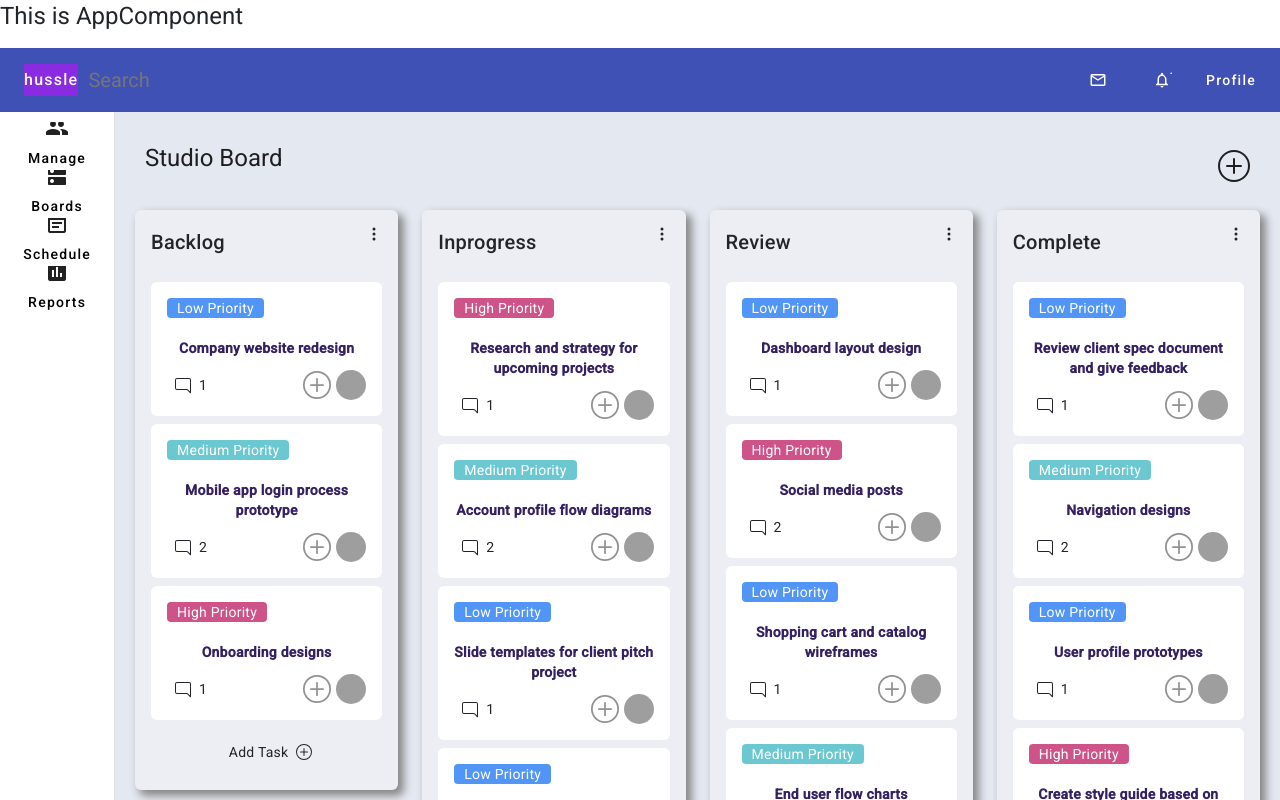
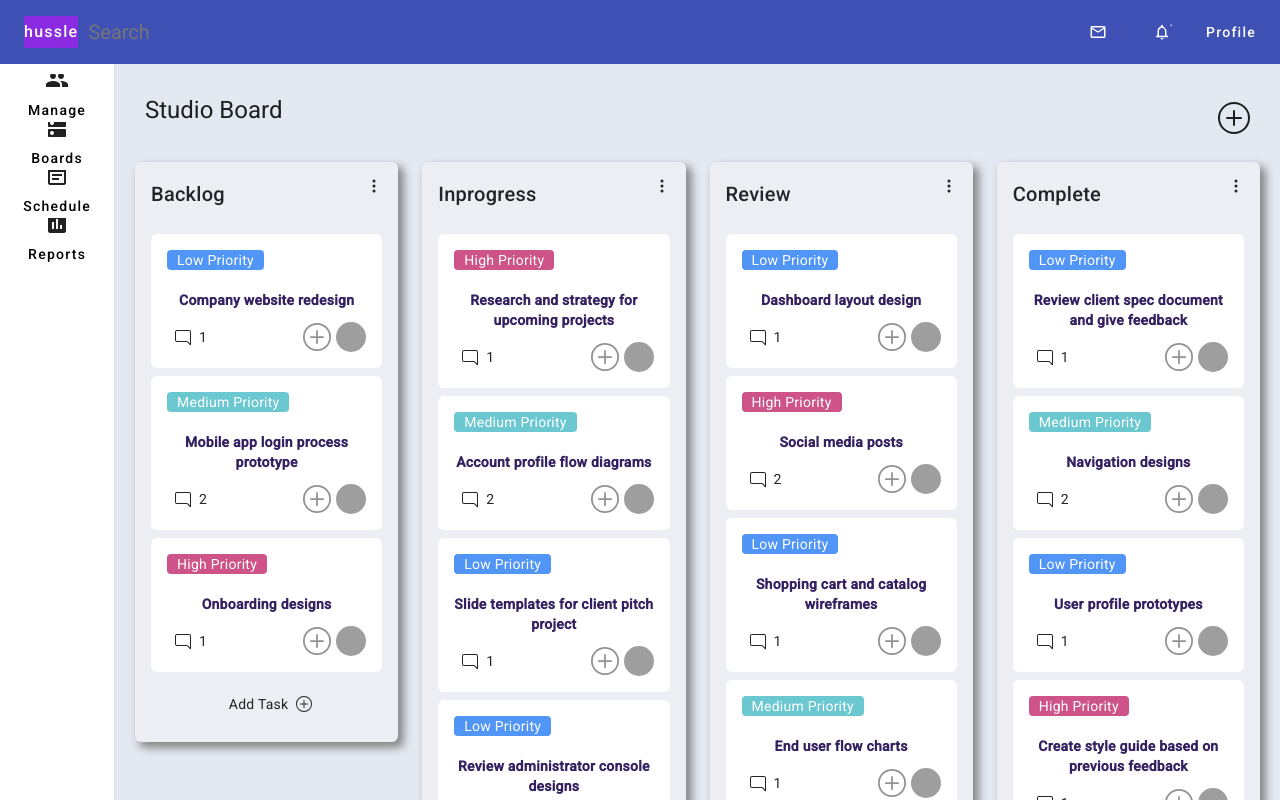
Before and after one commit to sushilshinde/angular-task-manager-app, an Angular app: page / in a window 1280 px wide. Shown: the top 800 px of the page. Built offline with nearby package versions, Linux system fonts and the light colour scheme; grey boxes are pictures that could not be loaded.

Commit message:
changed styling

```diff
--- a/src/app/app.component.html
+++ b/src/app/app.component.html
@@ -1,7 +1 @@
-<!-- Branch Murty -->
-
-<h1>This is AppComponent</h1>
-<!-- <h1>This is AppComponent</h1>
-<button class="btn btn-primary">Button</button> -->
-
 <app-home></app-home>
--- a/src/app/home/menubar/menubar.component.css
+++ b/src/app/home/menubar/menubar.component.css
@@ -26,3 +26,27 @@
   align-items: center;
   margin: 10px;
 }
+.div-container {
+  display: flex;
+  flex-direction: column;
+  height: 100%;
+}
+.nav-list-container {
+  flex-grow: 1;
+  padding-top: 10px;
+  padding-bottom: 10px;
+}
+.list-item-div {
+  display: flex;
+  flex-direction: column;
+}
+.menu-item-icon {
+  margin: auto;
+}
+.setting-div {
+  margin-top: auto;
+}
+.mat-drawer-div {
+  text-align: center;
+  min-height: 535px;
+}
--- a/src/app/home/menubar/menubar.component.html
+++ b/src/app/home/menubar/menubar.component.html
@@ -26,39 +26,21 @@
     position="start"
     style="width: 9%"
   >
-    <div style="display: flex; flex-direction: column; height: 100%">
-      <mat-nav-list
-        style="flex-grow: 1; padding-top: 10px; padding-bottom: 10px"
-      >
-        <mat-list-item>
-          <div style="display: flex; flex-direction: column">
-            <mat-icon style="margin: auto">group</mat-icon>
-            <button routerLink="" mat-button>Manage</button>
-          </div>
-        </mat-list-item>
-        <mat-list-item>
-          <div style="display: flex; flex-direction: column">
-            <mat-icon style="margin: auto">dns</mat-icon>
-            <button routerLink="" mat-button>Boards</button>
-          </div>
-        </mat-list-item>
-        <mat-list-item>
-          <div style="display: flex; flex-direction: column">
-            <mat-icon style="margin: auto">event_note</mat-icon>
-            <button routerLink="" mat-button>Schedule</button>
-          </div>
-        </mat-list-item>
-        <mat-list-item>
-          <div style="display: flex; flex-direction: column">
-            <mat-icon style="margin: auto">assessment</mat-icon>
-            <button routerLink="" mat-button>Reports</button>
+    <div class="div-container">
+      <mat-nav-list class="nav-list-container">
+        <mat-list-item *ngFor="let menuItem of menuItems">
+          <div class="list-item-div">
+            <mat-icon class="menu-item-icon">{{ menuItem.icon }}</mat-icon>
+            <button routerLink="{{ menuItem.route }}" mat-button>
+              {{ menuItem.label }}
+            </button>
           </div>
         </mat-list-item>
       </mat-nav-list>
-      <div style="margin-top: auto">
+      <div class="setting-div">
         <mat-list-item>
-          <div style="display: flex; flex-direction: column">
-            <mat-icon style="margin: auto">settings</mat-icon>
+          <div class="list-item-div">
+            <mat-icon class="menu-item-icon">settings</mat-icon>
             <button mat-button>Settings</button>
           </div>
         </mat-list-item>
@@ -66,7 +48,7 @@
     </div>
   </mat-drawer>
   <mat-drawer-content>
-    <div style="text-align: center; min-height: 535px">
+    <div class="mat-drawer-div">
       <!-- <router-outlet></router-outlet> -->
       <div class="home-container">
         <div class="header-container">
--- a/src/app/home/menubar/menubar.component.ts
+++ b/src/app/home/menubar/menubar.component.ts
@@ -6,6 +6,13 @@ import { Component } from '@angular/core';
   styleUrls: ['./menubar.component.css'],
 })
 export class MenubarComponent {
+  menuItems = [
+    { icon: 'group', label: 'Manage', route: '' },
+    { icon: 'dns', label: 'Boards', route: '' },
+    { icon: 'event_note', label: 'Schedule', route: '' },
+    { icon: 'assessment', label: 'Reports', route: '' },
+  ];
+
   badgevisible = false;
   badgevisibility() {
     this.badgevisible = true;
```
